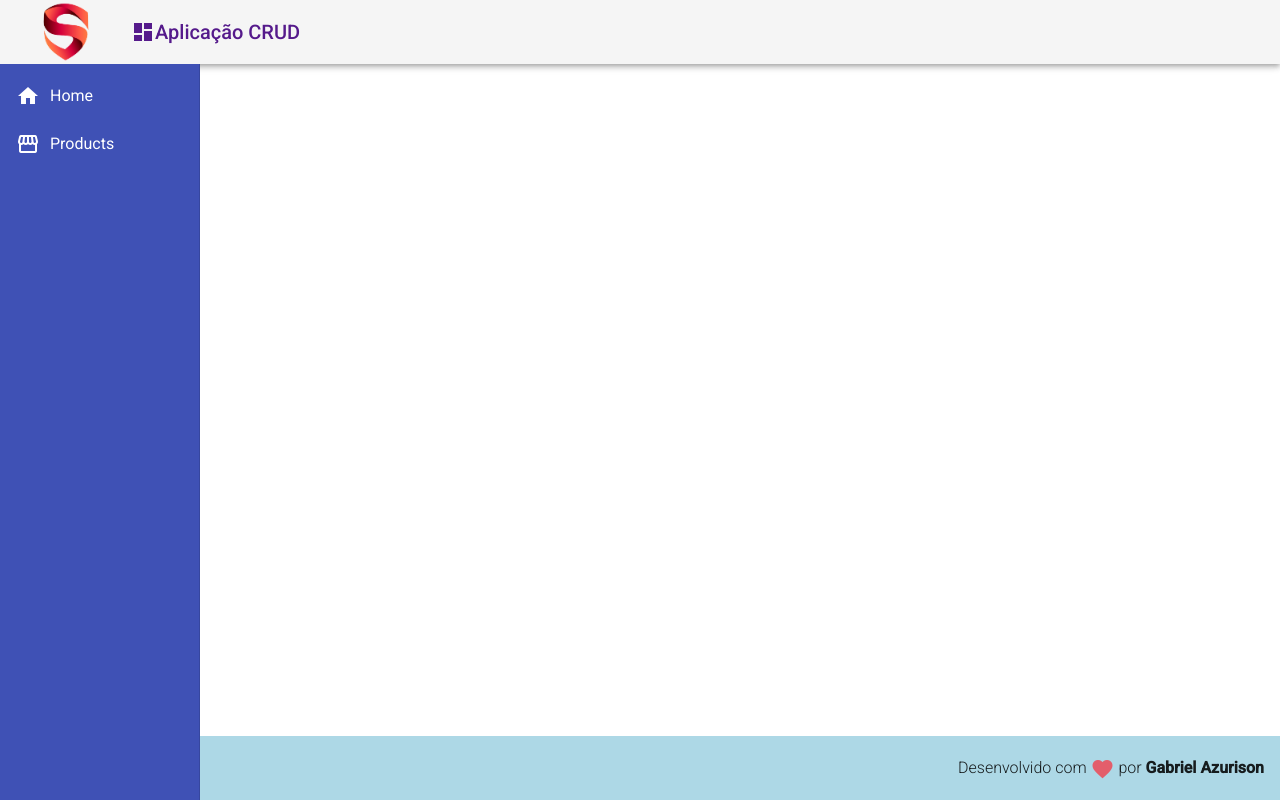
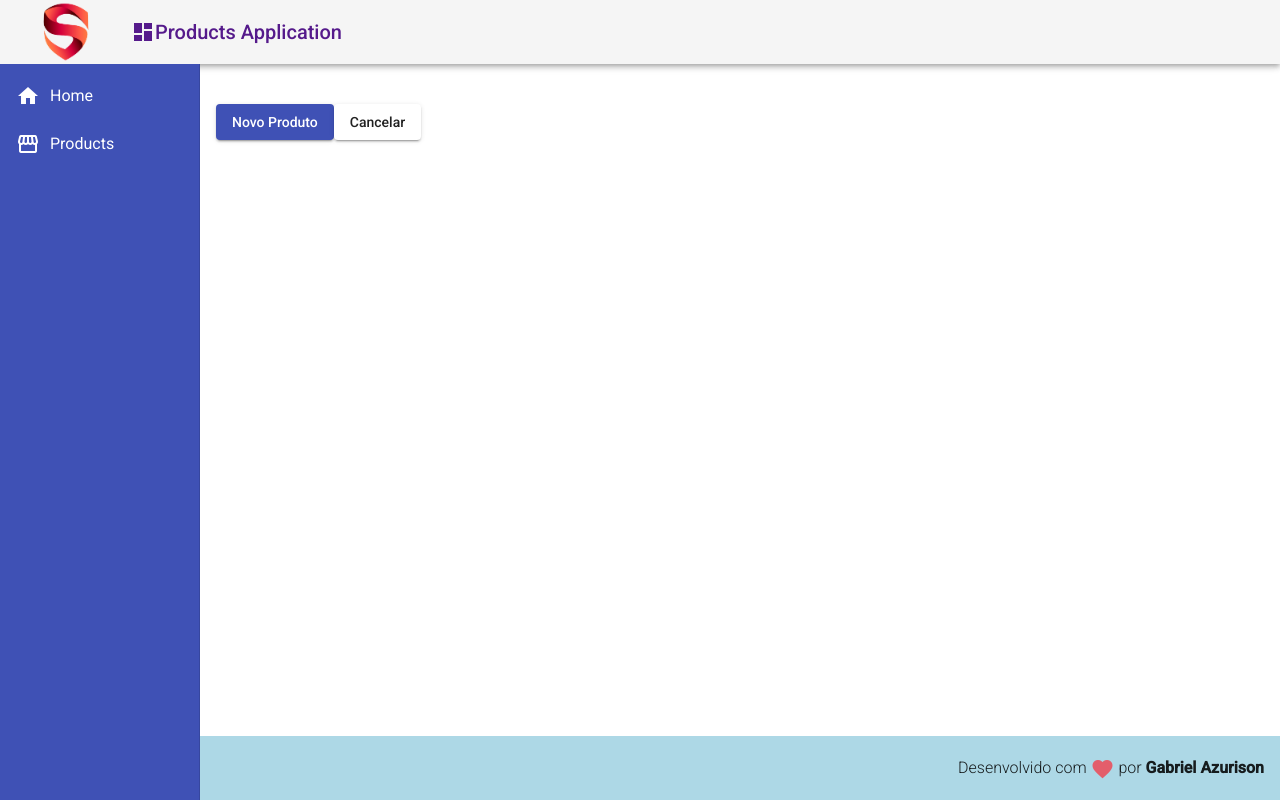
Before and after one commit to gabrielveloso/ProductsCRUD, an Angular app in the folder frontend/: page /products/create in a window 1280 px wide. Before the commit this address led to /. Built offline with nearby package versions, Linux system fonts and the light colour scheme.

Commit message:
creating service

```diff
--- a/frontend/src/app/app-routing.module.ts
+++ b/frontend/src/app/app-routing.module.ts
@@ -2,6 +2,7 @@ import { NgModule } from '@angular/core';
 import { RouterModule, Routes } from '@angular/router';
 import { HomeComponent } from './views/home/home.component';
 import { ProductCrudComponent } from "./views/product-crud/product-crud.component";
+import { ProductCreateComponent } from './components/product/product-create/product-create.component';
 
 const routes: Routes = [{
       path: "",
@@ -10,6 +11,10 @@ const routes: Routes = [{
     {
       path: "products",
       component: ProductCrudComponent
+    },
+    {
+      path: "products/create",
+      component: ProductCreateComponent
     }
 ];
 
--- /dev/null
+++ b/frontend/src/app/components/product/product-create/product-create.component.html
@@ -0,0 +1,7 @@
+
+<button mat-raised-button (click)="createProduct()" color="primary">
+    Novo Produto
+</button>
+<button mat-raised-button (click)="cancel()" >
+    Cancelar
+</button>
--- /dev/null
+++ b/frontend/src/app/components/product/product-create/product-create.component.ts
@@ -0,0 +1,28 @@
+import { Component, OnInit } from '@angular/core';
+import { Router } from '@angular/router';
+import { ProductService } from '../product.service';
+
+@Component({
+  selector: 'app-product-create',
+  templateUrl: './product-create.component.html',
+  styleUrls: ['./product-create.component.css']
+})
+export class ProductCreateComponent implements OnInit {
+
+  constructor(private router: Router,
+    private productService: ProductService) {
+
+  }
+
+  ngOnInit(): void {
+  }
+
+  createProduct(){
+    this.productService.showMessage('Produto Criado!');
+  }
+
+  cancel(){
+    this.router.navigate(['/products']);
+  }
+
+}
--- /dev/null
+++ b/frontend/src/app/components/product/product.model.ts
@@ -0,0 +1,5 @@
+export interface Product {
+    id?: number;
+    name: string;
+    price: number;
+}
--- /dev/null
+++ b/frontend/src/app/components/product/product.service.ts
@@ -0,0 +1,21 @@
+import { Injectable } from '@angular/core';
+import { MatSnackBar } from '@angular/material/snack-bar';
+
+@Injectable({
+  providedIn: 'root'
+})
+export class ProductService {
+
+  constructor(private snackbar: MatSnackBar) {
+
+  }
+
+  showMessage(msg: string): void {
+    this.snackbar.open(msg, '', {
+      duration: 3000,
+      horizontalPosition: "right",
+      verticalPosition: 'bottom'
+    })
+  }
+
+}
--- a/frontend/src/app/components/template/header/header.component.html
+++ b/frontend/src/app/components/template/header/header.component.html
@@ -10,7 +10,7 @@
             <i class="material-icons ">
                 dashboard
             </i>
-            Aplicação CRUD
+            Products Application
         </a>
     </span>
 </mat-toolbar>
--- a/frontend/src/app/views/product-crud/product-crud.component.html
+++ b/frontend/src/app/views/product-crud/product-crud.component.html
@@ -1 +1,4 @@
-<p>product-crud works!</p>
+
+<button mat-raised-button (click)="navigateToProductCreate()">
+    Novo Produto
+</button>
--- a/frontend/src/app/views/product-crud/product-crud.component.ts
+++ b/frontend/src/app/views/product-crud/product-crud.component.ts
@@ -1,4 +1,6 @@
 import { Component, OnInit } from '@angular/core';
+import {Router} from '@angular/router';
+import { ProductService } from 'src/app/components/product/product.service';
 
 @Component({
   selector: 'app-product-crud',
@@ -7,9 +9,15 @@ import { Component, OnInit } from '@angular/core';
 })
 export class ProductCrudComponent implements OnInit {
 
-  constructor() { }
+  constructor(private router: Router) {
+
+  }
 
   ngOnInit(): void {
   }
 
+  navigateToProductCreate(){
+    this.router.navigate(['/products/create']);
+  }
+
 }
```
Also changed, not shown: frontend/src/app/app.module.ts (+8 -2 lines), frontend/src/app/components/product/product-create/product-create.component.css (added), 2 other files (tests, documents, lock files or other folders).
